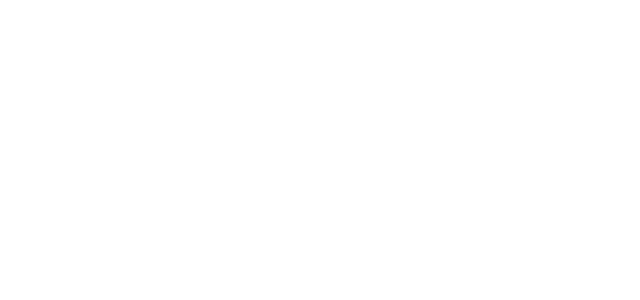
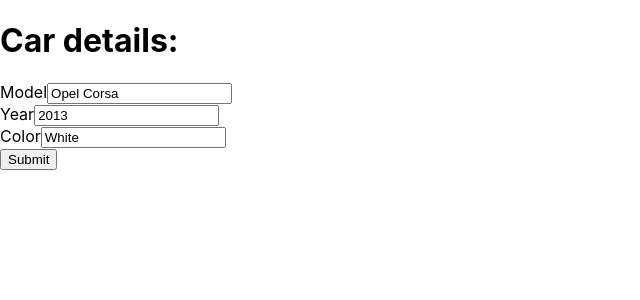
Before and after one commit to AlexMalla/react--exercises, a React (Create React App) app: page / in a window 1280 px wide. Shown: the top 300 px of the page, without its empty margins (0-640 px from the left). Built offline with nearby package versions, Linux system fonts and the light colour scheme.

Commit message:
Ex useRef 02

```diff
--- a/src/App.js
+++ b/src/App.js
@@ -1,7 +1,10 @@
 import "./App.css";
+import CarDetails from "./CarDetails";
 
 function App() {
-  return <div className="App"></div>;
+  return <div className="App">
+    <CarDetails initialData={{ model: 'Opel Corsa', year: '2013', color: 'White' }} />
+  </div>;
 }
 
 export default App;
--- /dev/null
+++ b/src/CarDetails.js
@@ -0,0 +1,52 @@
+import { useRef } from "react"
+
+function CarDetails({ initialData }) {
+
+    const modelRef = useRef()
+    const yearRef = useRef()
+    const colorRef = useRef()
+
+    function inputOnFocus(event) {
+        event.target.value = ""
+    }
+
+    return (
+        <div>
+            <h1>Car details:</h1>
+            <form>
+                <div>
+                    <label htmlFor="model">Model</label>
+                    <input
+                        name="model"
+                        type="text"
+                        defaultValue={initialData.model}
+                        ref={modelRef}
+                        onFocus={inputOnFocus} />
+                </div>
+                <div>
+                    <label htmlFor="year">Year</label>
+                    <input
+                        name="year"
+                        type="number"
+                        defaultValue={initialData.year}
+                        ref={yearRef}
+                        onFocus={inputOnFocus} />
+                </div>
+                <div>
+                    <label htmlFor="color">Color</label>
+                    <input
+                        name="color"
+                        type="text"
+                        defaultValue={initialData.color}
+                        ref={colorRef}
+                        onFocus={inputOnFocus} />
+                </div>
+                <div>
+                    <button type="submit">Submit</button>
+                </div>
+            </form>
+        </div>
+    )
+}
+
+export default CarDetails
```
